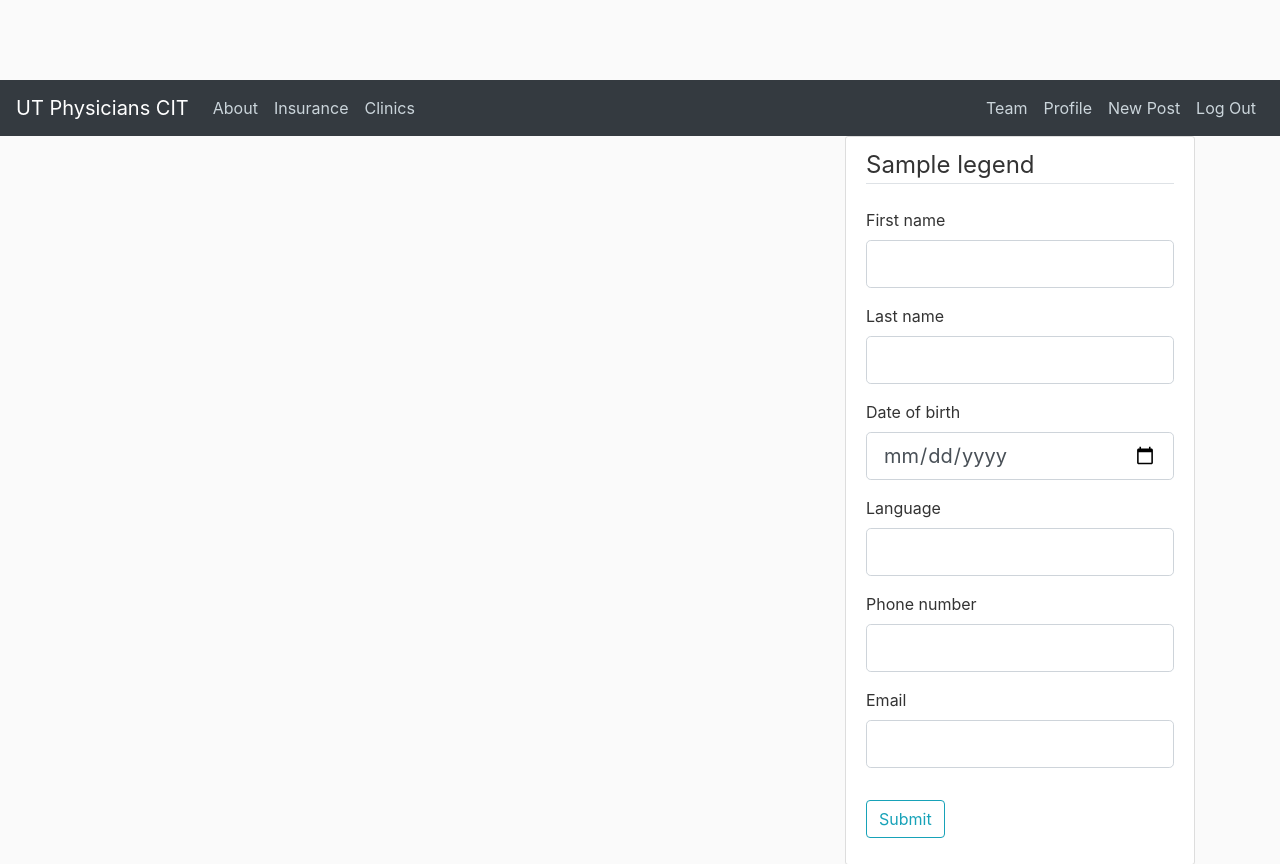
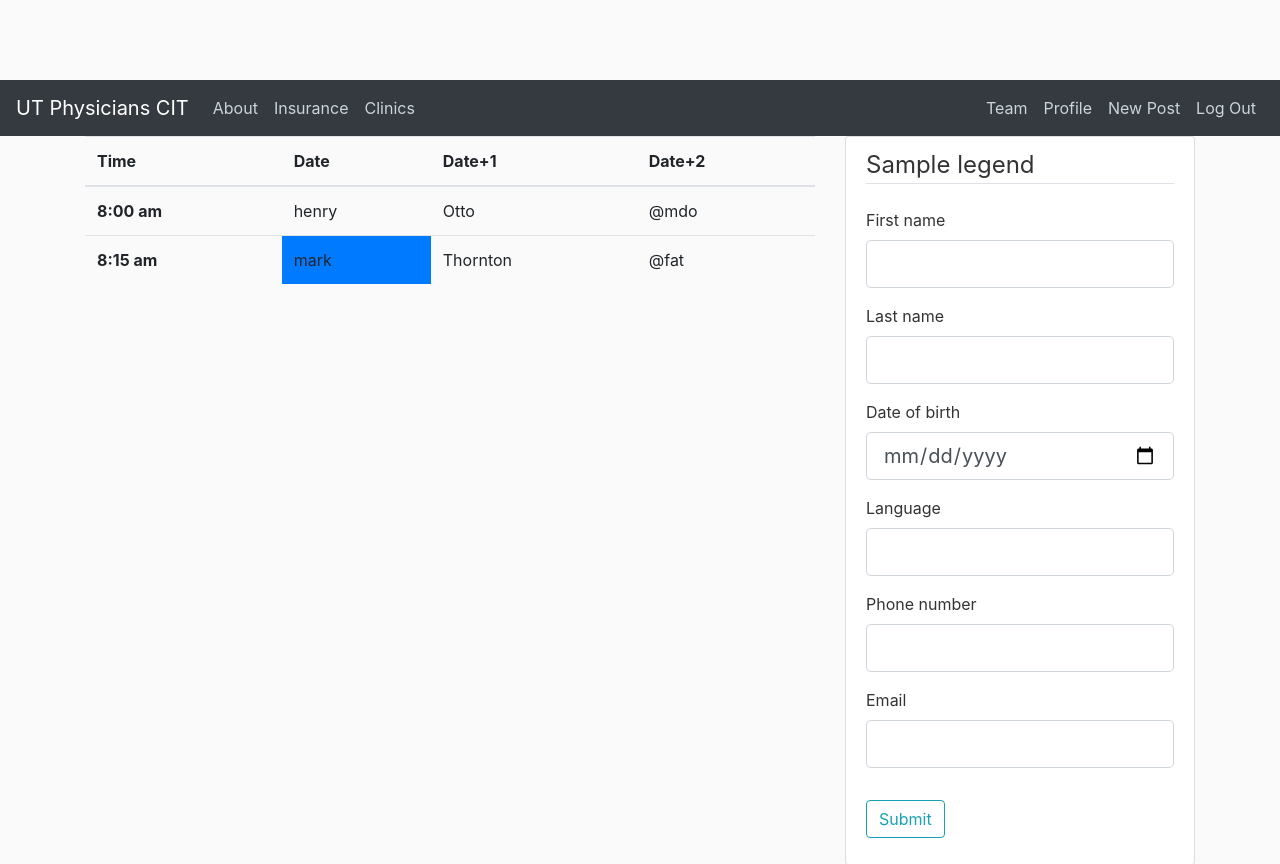
Before and after one commit to zlopez101/call_center, a Python web app: template UT/templates/appointment.html in a window 1280 px wide. Shown: the top 864 px of the page. Run offline with Jinja, Linux system fonts and the light colour scheme; the template is opened without the code that fills it: most values are stand-ins (such as "Sample title", 1, 10 or a date in 2020); form fields are guessed from the names that the template uses; some libraries are stand-ins or nearby versions.

Commit message:
working on appointment table

```diff
--- a/UT/templates/appointment.html
+++ b/UT/templates/appointment.html
@@ -1,4 +1,30 @@
 {% extends 'layout.html' %}
+{% block content %}
+<table class="table table-hover">
+    <thead>
+        <tr>
+            <th scope="col">Time</th>
+            <th scope="col">Date</th>
+            <th scope="col">Date+1</th>
+            <th scope="col">Date+2</th>
+        </tr>
+    </thead>
+    <tbody>
+        <tr>
+            <th scope="row">8:00 am</th>
+            <td>henry</td>
+            <td>Otto</td>
+            <td>@mdo</td>
+        </tr>
+        <tr>
+            <th scope="row">8:15 am</th>
+            <td class='bg-primary'>mark</td>
+            <td>Thornton</td>
+            <td>@fat</td>
+        </tr>
+    </tbody>
+</table>
+{% endblock %}
 {% block sidebar %}
 <div class="content-section">
     <form method="POST" action="">
```
Also changed, not shown: UT/website/routes.py (+8 -0 lines).
